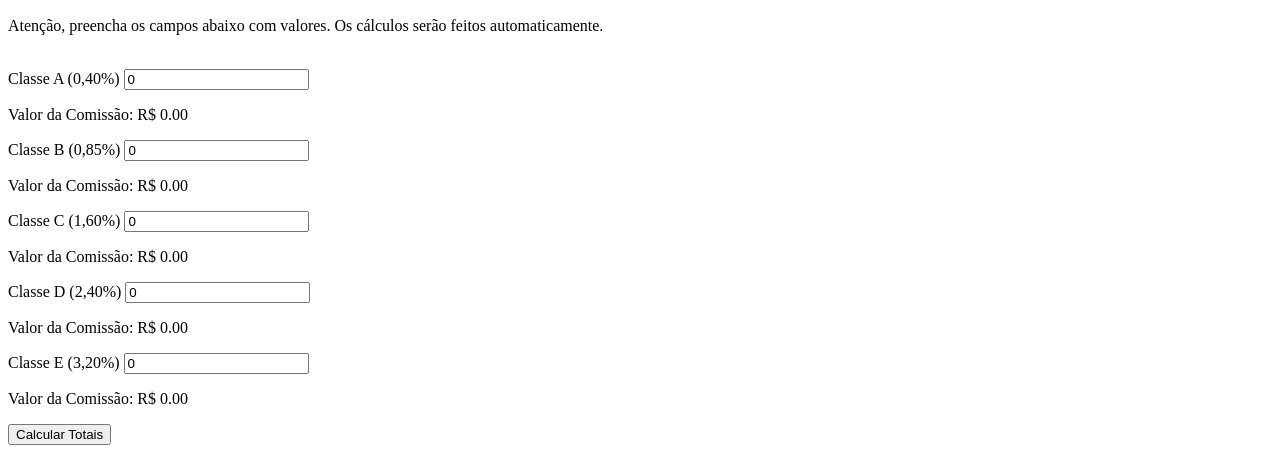
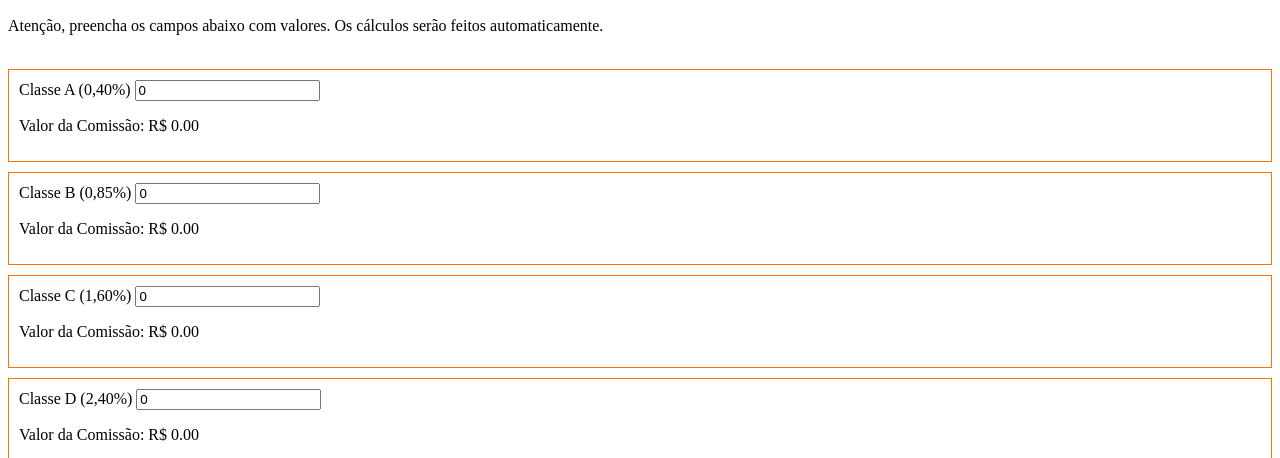
Before and after one commit to WesleyDames/Calculadora, a website: page src/index.html in a window 1280 px wide. Shown: the part 362-820 px from the top of the page. Drawn offline with Linux system fonts and the light colour scheme.

Commit message:
Pequenos Ajustes

```diff
--- a/src/index.html
+++ b/src/index.html
@@ -14,7 +14,12 @@
             max-width: 450px; /* Define um tamanho máximo para a largura da imagem */
         }
 
-        /* Restante dos estilos permanece inalterado */
+        /* Estilos para adicionar contornos */
+        .comissao {
+            border: 1px solid #ff7300; /* Adiciona uma borda cinza ao redor de cada seção de comissão */
+            padding: 10px; /* Adiciona espaço interno para melhorar a visualização */
+            margin-bottom: 10px; /* Adiciona espaço entre cada seção de comissão */
+        }
     </style>
 
     <script>
@@ -105,34 +110,35 @@
     <h2>Simulador de Comissões</h2>
     <p>Atenção, preencha os campos abaixo com valores. Os cálculos serão feitos automaticamente.</p>
     <br>
-    <div>
+
+    <div class="comissao">
         <label>Classe A (0,40%)</label>
         <input type="number" id="venda_1" oninput="calcularComissao(1)">
         <p id="comissao_1"> Valor da Comissão: </p>
     </div>
 
-    <div>
+    <div class="comissao">
         <label>Classe B (0,85%)</label>
         <input type="number" id="venda_2" oninput="calcularComissao(2)">
         <p id="comissao_2"> Valor da Comissão: </p>
     </div>
 
-    <div>
+    <div class="comissao">
         <label>Classe C (1,60%)</label>
         <input type="number" id="venda_3" oninput="calcularComissao(3)">
         <p id="comissao_3"> Valor da Comissão: </p>
     </div>
 
-    <div>
+    <div class="comissao">
         <label>Classe D (2,40%)</label>
         <input type="number" id="venda_4" oninput="calcularComissao(4)">
         <p id="comissao_4"> Valor da Comissão: </p>
     </div>
 
-    <div>
+    <div class="comissao">
         <label>Classe E (3,20%)</label>
         <input type="number" id="venda_5" oninput="calcularComissao(5)">
-        <p id="comissao_5">Valor da Comissão: </p>
+        <p id="comissao_5"> Valor da Comissão: </p>
     </div>
 
     <button onclick="calcularTotal()">Calcular Totais</button>
```
Also changed, not shown: dist/index.html.
